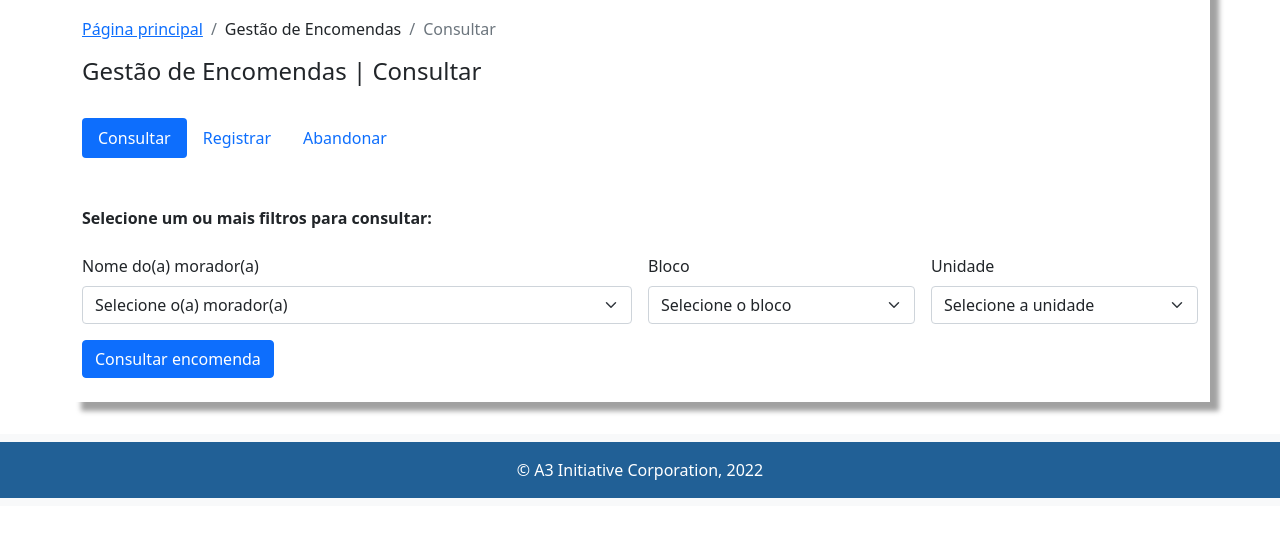
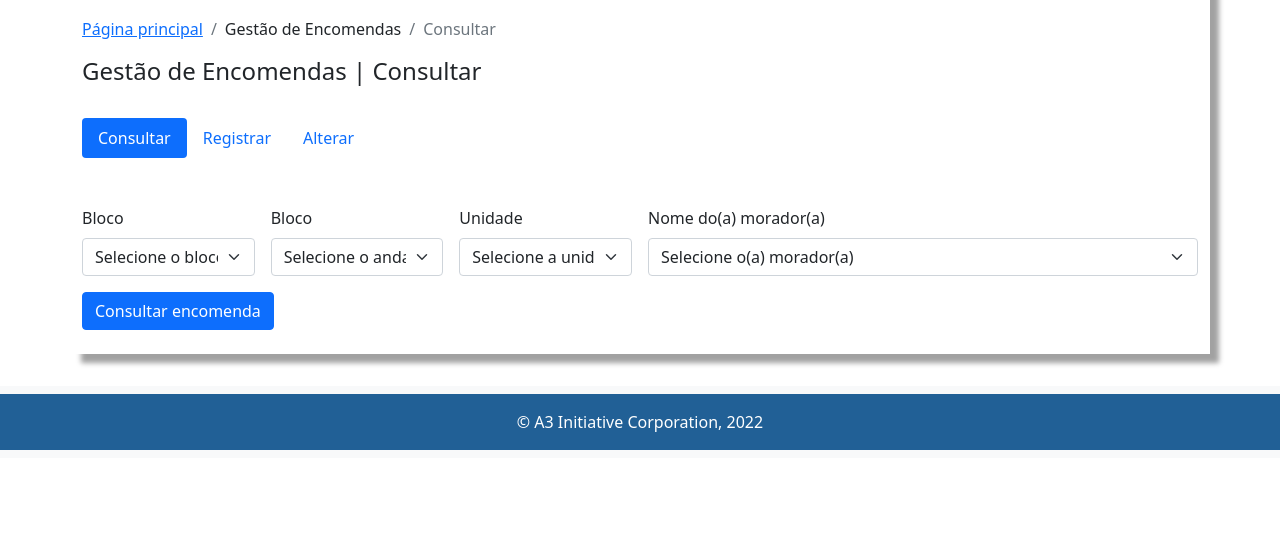
Before and after one commit to A3initiative/projeto, a website: page manterEncomenda_mensageiro.html in a window 1280 px wide. Shown: the part 143-680 px from the top of the page. Drawn offline with nearby package versions, Linux system fonts and the light colour scheme.

Commit message:
Ajustes filtros da consulta

```diff
--- a/manterEncomenda_mensageiro.html
+++ b/manterEncomenda_mensageiro.html
@@ -129,7 +129,7 @@
               >
             </li>
             <li class="nav-item">
-              <a class="nav-link" href="#">Abandonar</a>
+              <a class="nav-link" href="#">Alterar</a>
             </li>
           </ul>
         </div>
@@ -137,12 +137,32 @@
         <br /><br />
 
         <form class="row g-3" id="formManterEncomenda">
-          <div class="col-md-12">
-            <label for="filtros" class="form-label"
-              ><strong
-                >Selecione um ou mais filtros para consultar:</strong
-              ></label
-            >
+          <div class="col-md-2">
+            <label for="selectBloco" class="form-label">Bloco</label>
+            <select id="selectBloco" class="form-select">
+              <option selected>Selecione o bloco</option>
+              <option>Bloco 1</option>
+              <option>Bloco 2</option>
+              <option>Bloco 3</option>
+            </select>
+          </div>
+          <div class="col-md-2">
+            <label for="selectBloco" class="form-label">Bloco</label>
+            <select id="selectBloco" class="form-select">
+              <option selected>Selecione o andar</option>
+              <option>1º andar</option>
+              <option>2º andar</option>
+              <option>3º andar</option>
+            </select>
+          </div>
+          <div class="col-md-2">
+            <label for="selectUnidade" class="form-label">Unidade</label>
+            <select id="selectUnidade" class="form-select">
+              <option selected>Selecione a unidade</option>
+              <option>Unidade A</option>
+              <option>Unidade B</option>
+              <option>Unidade C</option>
+            </select>
           </div>
           <div class="col-md-6">
             <label for="selectMorador" class="form-label"
@@ -157,24 +177,6 @@
               <option>José</option>
               <option>Maria</option>
               <option>Mauro</option>
-            </select>
-          </div>
-          <div class="col-md-3">
-            <label for="selectBloco" class="form-label">Bloco</label>
-            <select id="selectBloco" class="form-select">
-              <option selected>Selecione o bloco</option>
-              <option>Bloco 1</option>
-              <option>Bloco 2</option>
-              <option>Bloco 3</option>
-            </select>
-          </div>
-          <div class="col-md-3">
-            <label for="selectUnidade" class="form-label">Unidade</label>
-            <select id="selectUnidade" class="form-select">
-              <option selected>Selecione a unidade</option>
-              <option>Unidade A</option>
-              <option>Unidade B</option>
-              <option>Unidade C</option>
             </select>
           </div>
 
```
Also changed, not shown: manterEncomenda_consultar.html (+11 -9 lines).
